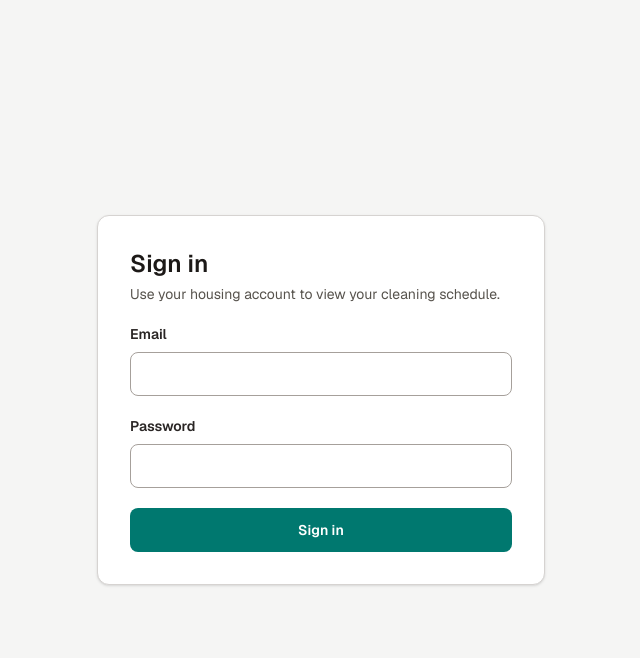
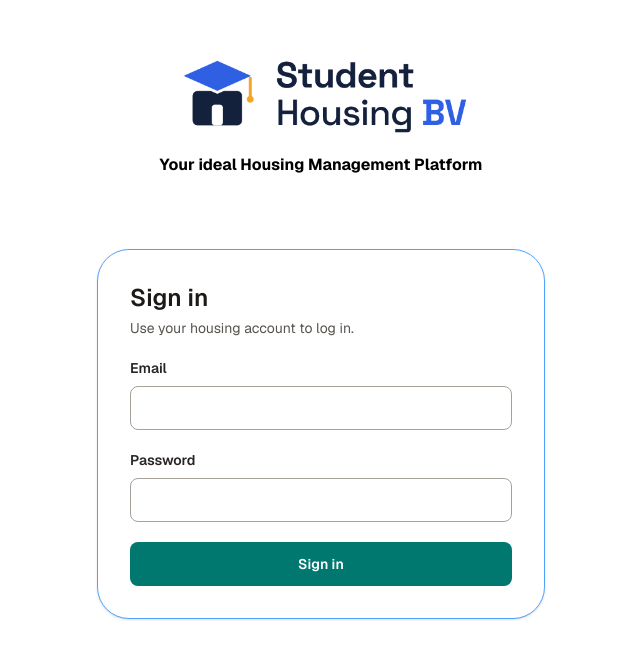
Before and after one commit to Ccreature09/challenge3-student-housing-bv-case, a Next.js app: page /login in a window 1280 px wide. Shown: the top 658 px of the page, without its empty margins (319-959 px from the left). Built offline with nearby package versions, Linux system fonts and the light colour scheme; no server answers; a web font is replaced by a local one.

Commit message:
Update page.tsx

```diff
--- a/app/(public)/login/page.tsx
+++ b/app/(public)/login/page.tsx
@@ -48,15 +48,29 @@ export default function LoginPage() {
   }
 
   return (
-    <main className="flex min-h-screen items-center justify-center bg-stone-100 px-4 py-10">
+    <>
+
+    <div className="flex flex-col items-center mb-12 bg-white-400 font-bold text-black">
+      <header className="flex flex-col items-center gap-2 ">
+        <img
+          src="/images/lightlogo.png"
+          alt="logo"
+          width="600"
+          height="400"
+        />
+        <p className="mb-1">Your ideal Housing Management Platform</p>
+      </header>
+    </div>
+
+    <main className="flex items-center justify-center bg-white-200 px-4 py-5">
       <form
         onSubmit={signIn}
-        className="w-full max-w-md space-y-5 rounded-xl border border-stone-300 bg-white p-8 shadow-sm"
+        className="w-full max-w-md space-y-5 rounded-4xl border border-blue-400 bg-white p-8 shadow-sm"
       >
         <div>
           <h1 className="text-2xl font-semibold text-stone-900">Sign in</h1>
           <p className="mt-1 text-sm text-stone-600">
-            Use your housing account to view your cleaning schedule.
+            Use your housing account to log in.
           </p>
         </div>
         {error && (
@@ -110,5 +124,7 @@ export default function LoginPage() {
         </button>
       </form>
     </main>
+    </>
   );
+
 }
```
